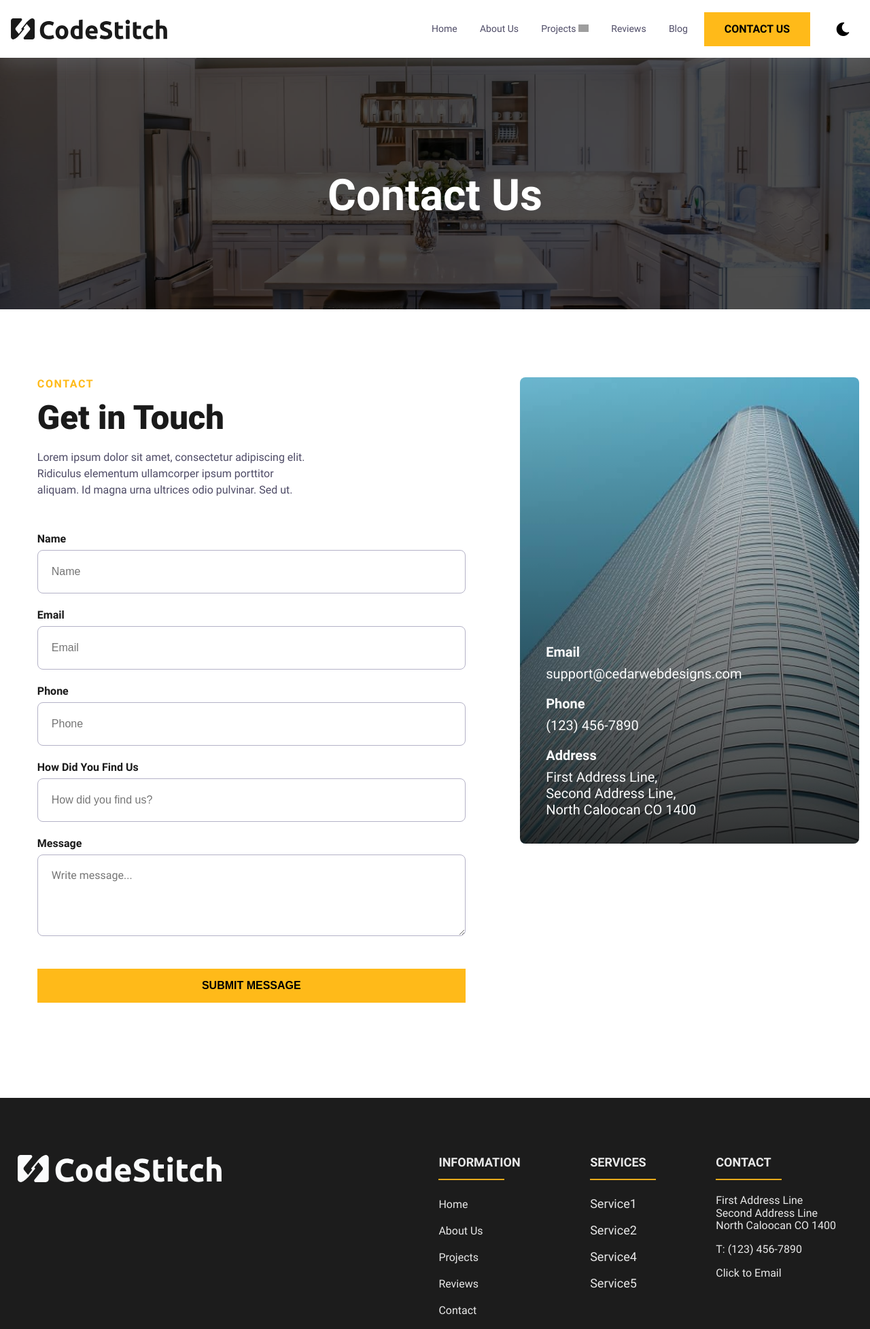
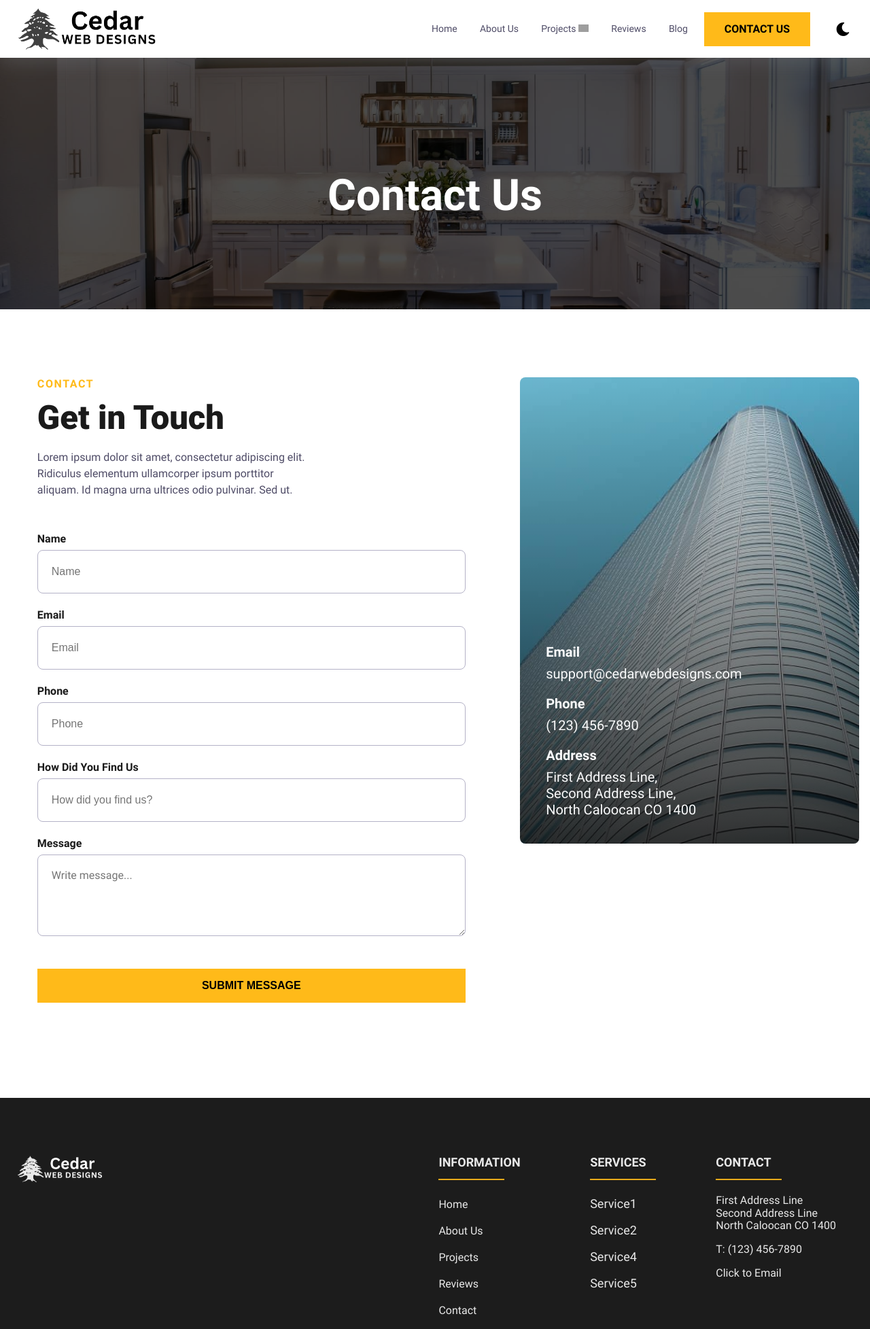
Before and after one commit to vogosvagena70/Intermediate-Starter-Kit-SASS-, an Eleventy site: page src/content/pages/contact.html in a window 1280 px wide. Shown: the top 1955 px of the page at 68% size. Built offline with nearby package versions, Linux system fonts and the light colour scheme; Eleventy itself is replaced by a stand-in of ours; files that its build step writes are made by us from their sources; grey boxes are pictures that could not be loaded; what @codestitchofficial/eleventy-plugin-sharp-images would draw is missing.

Commit message:
logo fix

```diff
--- a/src/_includes/components/footer.html
+++ b/src/_includes/components/footer.html
@@ -9,7 +9,7 @@
                 ><img
                     loading="lazy"
                     decoding="async"
-                    src="/assets/svgs/logo-white.svg"
+                    src="/assets/svgs/NewCedarWhitePNG.png"
                     alt="logo"
                     width="264"
                     height="78"
--- a/src/_includes/components/header.html
+++ b/src/_includes/components/header.html
@@ -7,7 +7,7 @@
         <!--Nav Logo-->
         <a href="/" class="cs-logo" aria-label="back to home" tabindex="2">
             <img
-                src="/assets/svgs/logo-black.svg"
+                src="/assets/svgs/NewCedarBlackPNG.png"
                 alt=""
                 width="210"
                 height="29"
```
Also changed, not shown: src/assets/svgs/NewCedarBlackPNG.png (added), src/assets/svgs/NewCedarWhitePNG.png (added).
